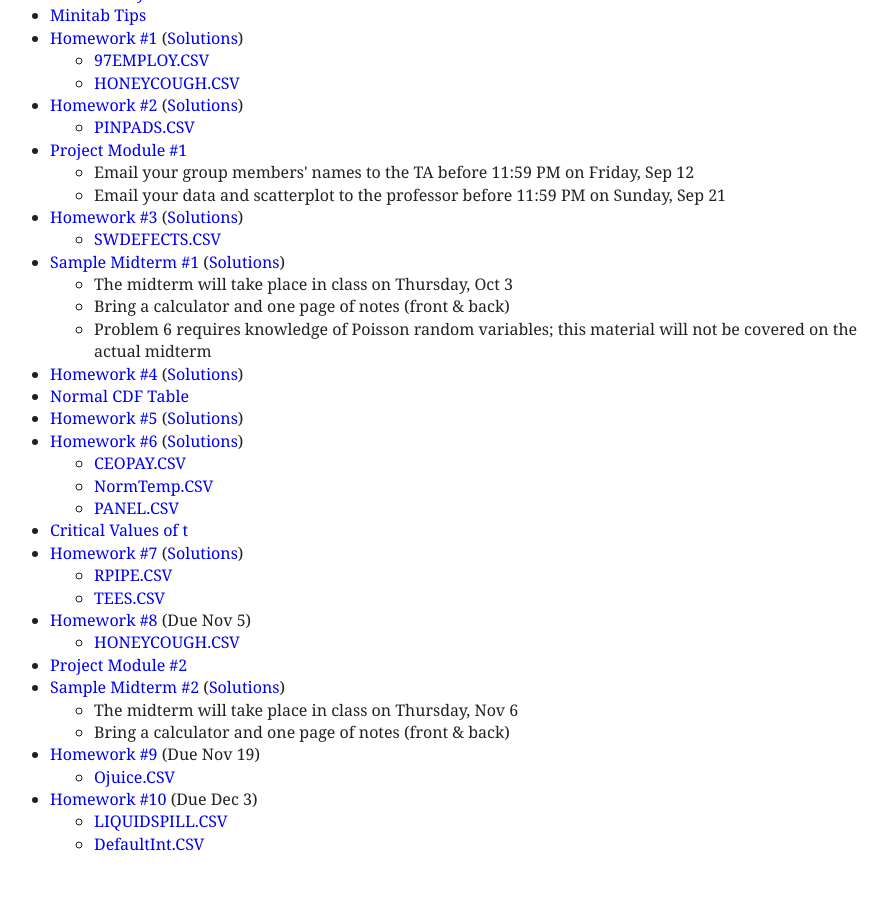
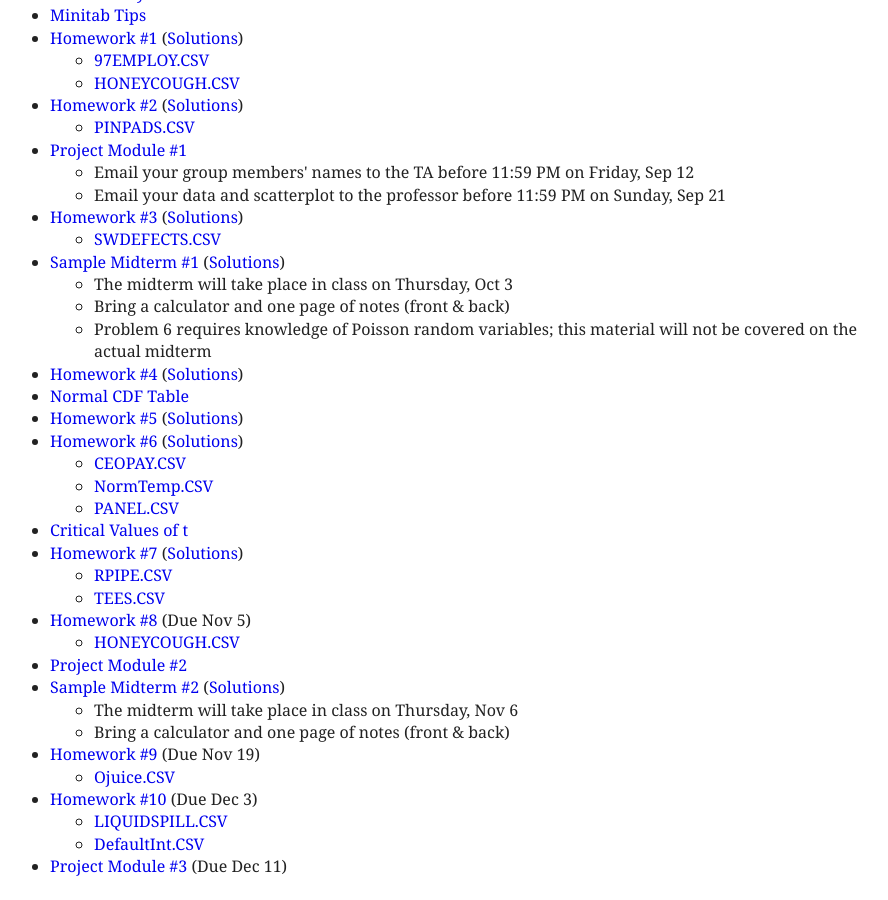
Before and after one commit to patperry/patperry.github.com, a Jekyll site: the page built from course/ub0103/index.html, in a window 1280 px wide and 900 px high, scrolled down 1637 px. Shown: the whole window, without its empty margins (202-1090 px from the left). Built offline with Jekyll 4.4.1, drawn with Linux system fonts in a browser that asks for light colours; before the commit the page ends 2514 px from its top, so only the background shows below that.

Commit message:
Add module 3

```diff
--- a/course/ub0103/index.html
+++ b/course/ub0103/index.html
@@ -205,5 +205,7 @@ stylesheet: /css/main.css?v=1
       <li><a href="data/LIQUIDSPILL.CSV">LIQUIDSPILL.CSV</a>
       <li><a href="data/DefaultInt.CSV">DefaultInt.CSV</a>
     </ul>
+  <li><a href="hw/module2.pdf">Project Module #3</a>
+    (Due Dec&nbsp;11)
 </ul>
 </main>
```
Also changed, not shown: 1 other file.
